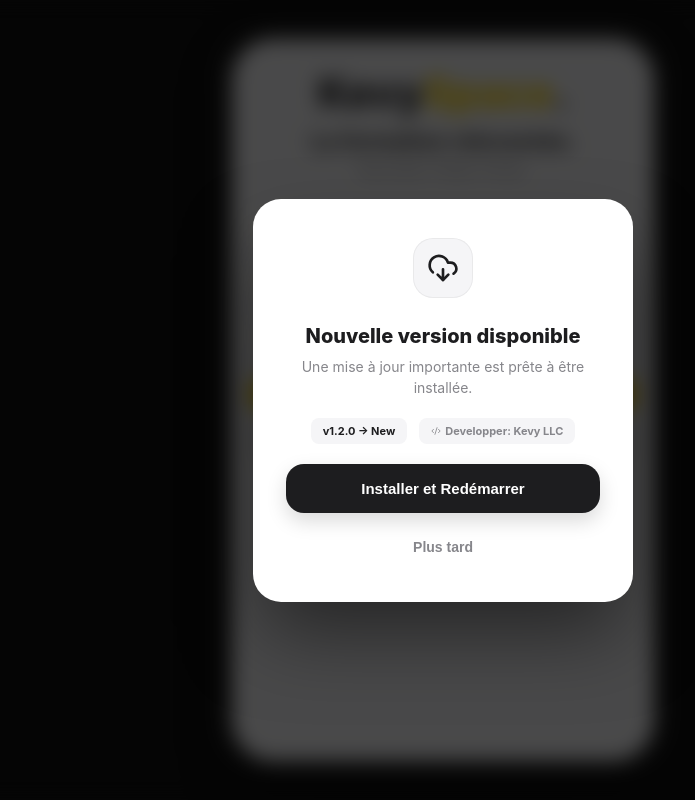
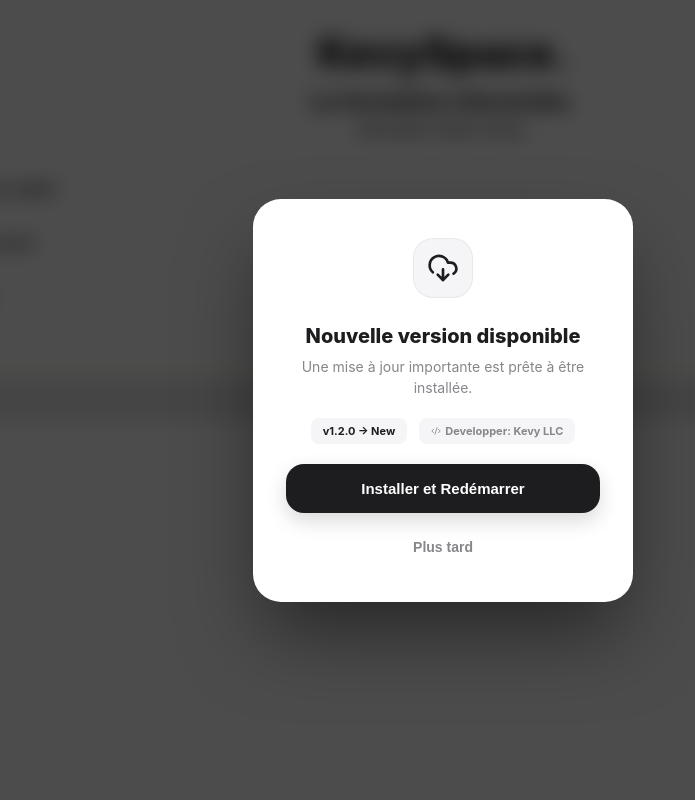
Before and after one commit to kevyamon/KevySpace, a React (Vite) app: page / in a window 1280 px wide. Shown: the whole page, without its empty margins (197-892 px from the left). Built offline with nearby package versions, Linux system fonts and the light colour scheme; no server answers.

Commit message:
correction responsive

```diff
--- a/src/components/MobileLayout.jsx
+++ b/src/components/MobileLayout.jsx
@@ -4,14 +4,15 @@ import { Menu } from 'lucide-react';
 import { useLocation } from 'react-router-dom';
 import Sidebar from './Sidebar';
 import { AuthContext } from '../context/AuthContext';
-import HeaderHomeButton from './HeaderHomeButton'; // <--- 1. IMPORT DU COMPOSANT
+import HeaderHomeButton from './HeaderHomeButton';
 import logoImg from '../assets/logo.png';
 
 // HOOK POUR LA DÉTECTION D'ÉCRAN
 const useIsMobile = () => {
-  const [isMobile, setIsMobile] = useState(window.innerWidth < 768);
+  // On considère "Mobile" tout ce qui est plus petit qu'une tablette standard (iPad portrait)
+  const [isMobile, setIsMobile] = useState(window.innerWidth < 1024);
   useEffect(() => {
-    const handleResize = () => setIsMobile(window.innerWidth < 768);
+    const handleResize = () => setIsMobile(window.innerWidth < 1024);
     window.addEventListener('resize', handleResize);
     return () => window.removeEventListener('resize', handleResize);
   }, []);
@@ -31,29 +32,73 @@ const MobileLayout = ({ children }) => {
   const showNavbar = user && !hideForAuth && !isPublicPage;
   const showSidebarDesktop = user && !hideForAuth && !isPublicPage;
 
-  // --- VERSION DESKTOP ---
+  // --- VERSION DESKTOP (Dashboard fluide) ---
   if (!isMobile) {
+    // Si on n'est pas connecté ou sur une page publique, on affiche juste le contenu centré full-width
     if (!showSidebarDesktop) {
-        return <>{children}</>;
+        return (
+          <div style={{
+            minHeight: '100vh',
+            width: '100%',
+            backgroundColor: 'var(--color-bg)',
+            color: 'var(--color-text-main)'
+          }}>
+            {children}
+          </div>
+        );
     }
+
+    // Structure Dashboard : Sidebar Fixe à gauche + Contenu fluide à droite
     return (
-      <div style={{ display: 'flex', minHeight: '100vh', backgroundColor: '#FAFAFA' }}>
-        <Sidebar />
-        <div style={{ flex: 1, marginLeft: '280px', position: 'relative' }}>
-          {children}
+      <div style={{
+        display: 'flex',
+        minHeight: '100vh',
+        width: '100%',
+        backgroundColor: 'var(--color-bg)',
+        color: 'var(--color-text-main)'
+      }}>
+        {/* Container Sidebar - On suppose que le composant Sidebar gère sa largeur interne */}
+        <div style={{
+          width: '280px',
+          flexShrink: 0,
+          position: 'sticky',
+          top: 0,
+          height: '100vh',
+          overflowY: 'auto',
+          borderRight: '1px solid var(--border-color)'
+        }}>
+          <Sidebar />
+        </div>
+
+        {/* Zone de contenu principale */}
+        <div style={{
+          flex: 1,
+          position: 'relative',
+          maxWidth: 'calc(100% - 280px)', // Empêche le débordement horizontal
+          overflowX: 'hidden'
+        }}>
+          <div style={{
+            maxWidth: '1200px', // On limite la largeur du contenu pour la lisibilité sur les écrans géants
+            margin: '0 auto',
+            padding: '24px',
+            height: '100%'
+          }}>
+            {children}
+          </div>
         </div>
       </div>
     );
   }
 
-  // --- VERSION MOBILE ---
+  // --- VERSION MOBILE (inchangée dans la logique, ajustée pour les thèmes) ---
   return (
     <div style={{
       width: '100%',
-      height: '100dvh',
+      minHeight: '100vh', // Utilisation de min-height pour permettre le scroll naturel
       display: 'flex',
       flexDirection: 'column',
-      backgroundColor: '#FAFAFA',
+      backgroundColor: 'var(--color-bg)',
+      color: 'var(--color-text-main)',
       overflow: 'hidden',
       position: 'relative'
     }}>
@@ -67,19 +112,23 @@ const MobileLayout = ({ children }) => {
           height: '60px',
           display: 'flex', alignItems: 'center',
           justifyContent: 'space-between',
-          padding: '0 20px', backgroundColor: '#FFF', borderBottom: '1px solid #EEE',
-          zIndex: 10
+          padding: '0 20px',
+          backgroundColor: 'var(--bg-surface)',
+          borderBottom: '1px solid var(--border-color)',
+          zIndex: 10,
+          position: 'sticky',
+          top: 0
         }}>
 
-          {/* 1. BOUTON HOME À GAUCHE (Remplace le vide) */}
-          <div style={{ width: '32px' }}> {/* Conteneur pour assurer l'alignement */}
+          {/* 1. BOUTON HOME À GAUCHE */}
+          <div style={{ width: '32px' }}>
              <HeaderHomeButton size={24} />
           </div>
 
           {/* 2. LOGO + TEXTE CENTRÉ */}
           <div style={{ display: 'flex', alignItems: 'center', gap: '8px' }}>
              <img src={logoImg} alt="Logo" style={{ width: '28px', height: '28px', objectFit: 'cover', borderRadius: '50%' }} />
-             <div style={{ fontWeight: '800', fontSize: '18px', color: '#1D1D1F' }}>
+             <div style={{ fontWeight: '800', fontSize: '18px', color: 'var(--color-text-main)' }}>
                Kevy<span style={{ color: 'var(--color-gold)' }}>Space</span>
              </div>
           </div>
@@ -87,7 +136,7 @@ const MobileLayout = ({ children }) => {
           {/* 3. HAMBURGER À DROITE */}
           <div style={{ width: '32px', display: 'flex', justifyContent: 'flex-end' }}>
             <button onClick={() => setIsSidebarOpen(true)} style={{ background: 'none', border: 'none', padding: 0, cursor: 'pointer' }}>
-              <Menu size={24} color="#1D1D1F" />
+              <Menu size={24} color="var(--color-text-main)" />
             </button>
           </div>
 
--- a/src/index.css
+++ b/src/index.css
@@ -1,4 +1,4 @@
-/* src/index.css */
+index.css
 
 /* ===========================
    1. VARIABLES & SYSTEME DE DESIGN
@@ -66,10 +66,16 @@
 }
 
 /* ===========================
-   3. BASE MOBILE (FENÊTRE FIXE)
+   3. BASE GLOBALE & RESPONSIVE
    =========================== */
-html, body {
+html {
   height: 100%;
+  width: 100%;
+  font-size: 16px;
+}
+
+body {
+  min-height: 100vh;
   width: 100%;
 
   /* Utilisation des variables dynamiques */
@@ -81,20 +87,19 @@ html, body {
 
   font-family: -apple-system, BlinkMacSystemFont, 'Segoe UI', 'Helvetica Neue', Roboto, sans-serif;
 
-  /* 🛑 STOP SCROLL GLOBAL */
-  overflow: hidden;
-  position: fixed;
+  /* Gestion du scroll */
+  overflow-x: hidden;
+  overflow-y: auto; /* Scroll naturel sur PC */
   -webkit-overflow-scrolling: touch;
-  font-size: 16px;
 }
 
 #root {
-  height: 100%;
+  min-height: 100vh;
   width: 100%;
   display: flex;
   flex-direction: column;
-  overflow: hidden;
   position: relative;
+  isolation: isolate; /* Crée un nouveau contexte d'empilement propre */
 }
 
 img, video {
@@ -104,37 +109,7 @@ img, video {
 }
 
 /* ===========================
-   4. MODE DESKTOP (SIMULATEUR)
-   =========================== */
-@media (min-width: 500px) {
-  body {
-    /* Fond du simulateur (hors téléphone) - Reste sombre pour le contraste */
-    background-color: #111111;
-    display: flex;
-    justify-content: center;
-    align-items: center;
-    padding: 20px;
-    overflow: hidden;
-  }
-
-  #root {
-    max-width: 420px;
-    height: 90vh;
-    max-height: 850px;
-
-    background-color: var(--color-bg); /* Le téléphone prend la couleur du thème */
-    border-radius: 40px;
-    overflow: hidden;
-
-    box-shadow:
-      0 0 0 10px #333,
-      0 20px 50px rgba(0, 0, 0, 0.5);
-    position: relative;
-  }
-}
-
-/* ===========================
-   5. UTILITAIRES
+   4. UTILITAIRES
    =========================== */
 @supports (padding: max(0px)) {
   body {
@@ -155,13 +130,14 @@ input, textarea, select {
 
 /* Scrollbar adaptée au thème */
 ::-webkit-scrollbar {
-  width: 5px;
+  width: 6px;
+  height: 6px;
 }
 ::-webkit-scrollbar-track {
   background: transparent;
 }
 ::-webkit-scrollbar-thumb {
-  background: var(--color-text-secondary); /* Couleur dynamique */
+  background: var(--color-text-secondary);
   border-radius: 10px;
   opacity: 0.5;
 }
```
